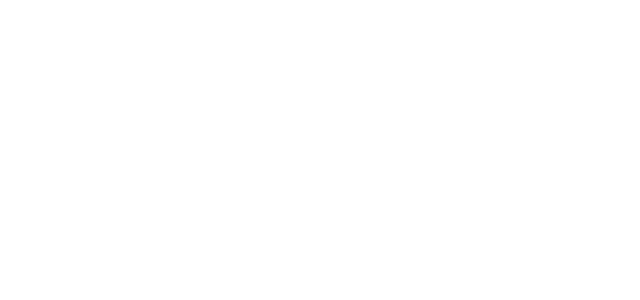
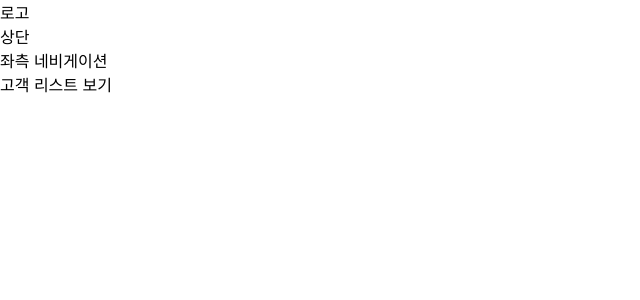
Before and after one commit to minjunine/SENICARE-FRONT, a React (Create React App) app: page /cs in a window 1280 px wide. Before the commit this address had no page. Shown: the top 300 px of the page, without its empty margins (0-640 px from the left). Built offline with nearby package versions, Linux system fonts and the light colour scheme; a web font is replaced by a local one.

Commit message:
first commit

```diff
--- a/src/Senicare.tsx
+++ b/src/Senicare.tsx
@@ -1,12 +1,48 @@
-import React from 'react';
+import React, { useEffect } from 'react';
 import './Senicare.css';
 import Auth from 'src/views/Auth';
-import { Route, Routes } from 'react-router';
+import { Route, Routes, useNavigate } from 'react-router';
+import MainLayout from './layouts/MainLayout';
 
+// component: // root path 컴포넌트 //
+function Index() {                   // 마운트 됐을 때 - 경로 이동
+
+  // function: 네비게이터 함수 //
+  const navigator = useNavigate();
+
+  // effect: 마운트 시 경로 이동 ettect //
+  useEffect(() => {
+    // TODO: /auth로 경로 이동
+  }, []);                            // []생략 가능
+
+  // render: Senicare 컴포넌트 렌더링 //
+  return (
+    <></>
+  );
+}
+
+// component: Senicare 컴포넌트 //
 export default function Senicare() {
+
+  // render: Senicare 컴포넌트 렌더링 //
   return (
     <Routes>
+      <Route index element={<Index/>} />
       <Route path='/auth' element={<Auth />} />
+      <Route path='/cs' element={<MainLayout />} >
+        <Route index element={<>고객 리스트 보기</>} />
+        <Route path='write' element={<>고객 등록</>} />
+        <Route path='customNumber' element={<>고객 정보 보기</>} />
+        <Route path=':customNumber/update' element={<>고객 정보 수정</>} />
+      </Route>
+      <Route path='/mm'>
+        <Route index element={<MainLayout />} />
+      </Route>
+      <Route path='/hr'>
+        <Route index element={<></>} />
+        <Route path=':userId' element={<></>} />
+        <Route path=':userId/update' element={<></>} />
+        </Route>
     </Routes>
   );
 }
--- /dev/null
+++ b/src/layouts/MainLayout/index.tsx
@@ -0,0 +1,17 @@
+import React from 'react'
+import { Outlet } from 'react-router'
+
+// component: 메인 레이아웃 컴포넌트 //
+export default function MainLayout() {
+
+    // render: 메인 레이아웃 컴포넌트 렌더링 //
+    return (
+    <div>
+        <div>로고</div>
+        <div>상단</div>
+        <div>좌측 네비게이션</div>
+        <Outlet />
+    </div>
+
+  )
+}
```
Also changed, not shown: src/layouts/MainLayout/index.css (added).
